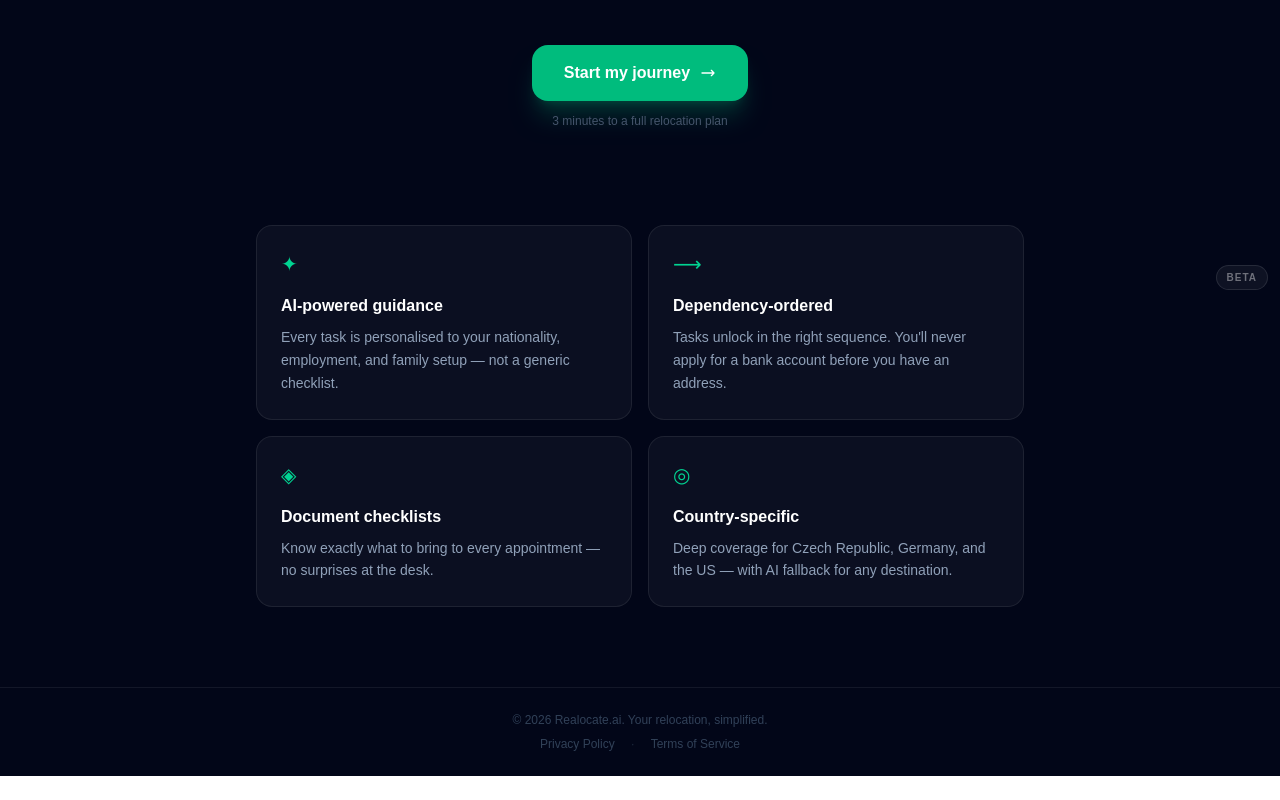
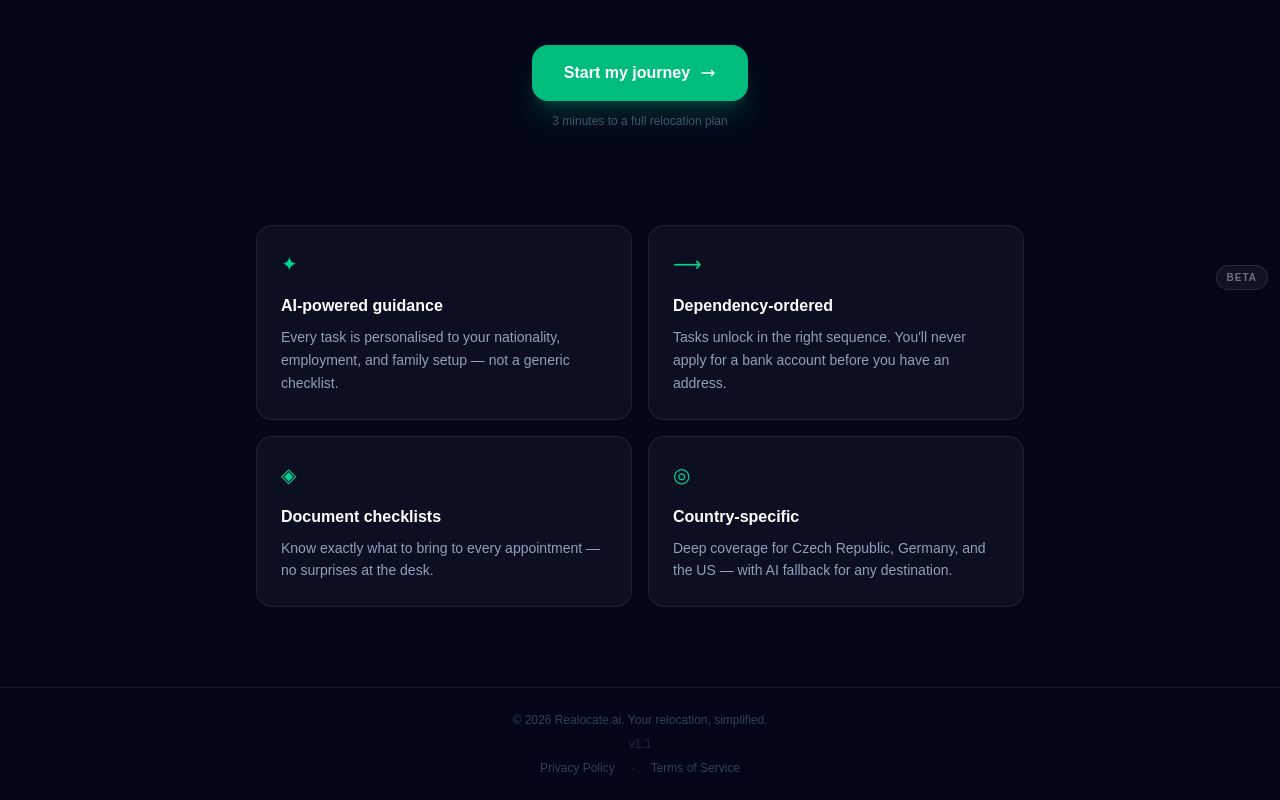
Before and after one commit to omeralphandary/relocate, a Next.js app: page / in a window 1280 px wide. Shown: the part 498-1298 px from the top of the page. Before the commit the page ends 1274 px from the top, so only its background shows below. Built offline with nearby package versions, Linux system fonts and the light colour scheme.

Commit message:
Release v1.1
Co-Authored-By: Claude Sonnet 4.6 <noreply@anthropic.com>

```diff
--- a/app/page.tsx
+++ b/app/page.tsx
@@ -114,6 +114,7 @@ export default function Home() {
       {/* Footer */}
       <footer className="relative z-10 border-t border-white/[0.07] text-center text-xs text-slate-700 py-6 space-y-2">
         <p>© 2026 Realocate.ai. Your relocation, simplified.</p>
+        <p className="text-slate-800">v1.1</p>
         <div className="flex items-center justify-center gap-4">
           <Link href="/privacy" className="hover:text-slate-400 transition-colors">Privacy Policy</Link>
           <span className="text-slate-800">·</span>
```
